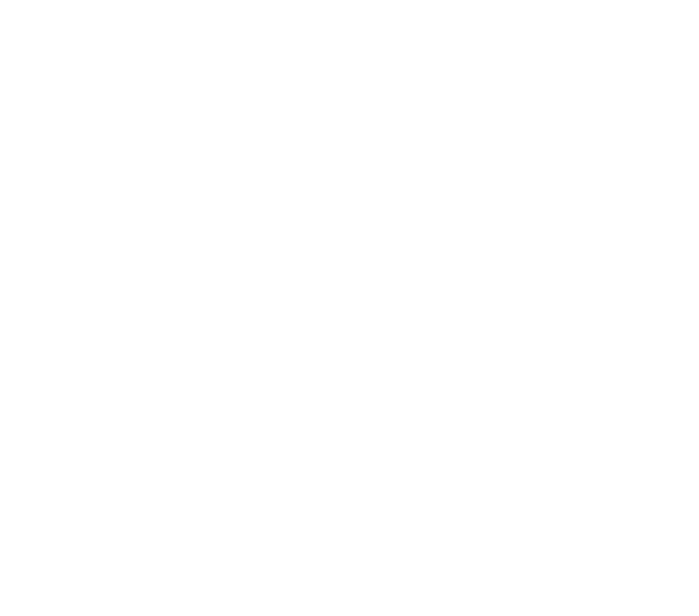
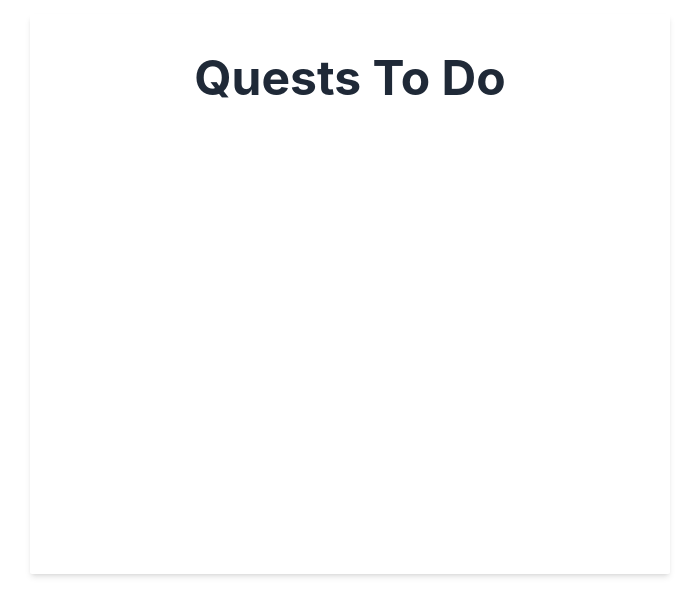
Before and after one commit to Julioall/Quests-To-Do, a React (Create React App) app: page / in a window 1280 px wide. Shown: the part 106-722 px from the top of the page, without its empty margins (290-989 px from the left). Built offline with nearby package versions, Linux system fonts and the light colour scheme.

Commit message:
structuring main page

```diff
--- a/src/App.js
+++ b/src/App.js
@@ -1,5 +1,13 @@
 function App() {
-  return <div></div>;
+  return (
+    <div className="flex h-screen justify-center items-center">
+      <div className="card w-[80%] lg:w-[50%] h-[70%] shadow-md rounded-sm transform ease-out duration-300 items-center p-10 gap-5">
+        <h1 className="text-5xl font-work font-bold w-fit text-center">
+          Quests To Do
+        </h1>
+      </div>
+    </div>
+  );
 }
 
 export default App;
```
